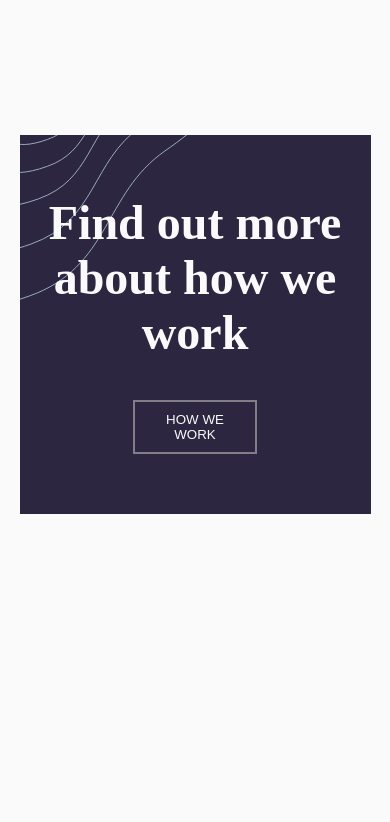
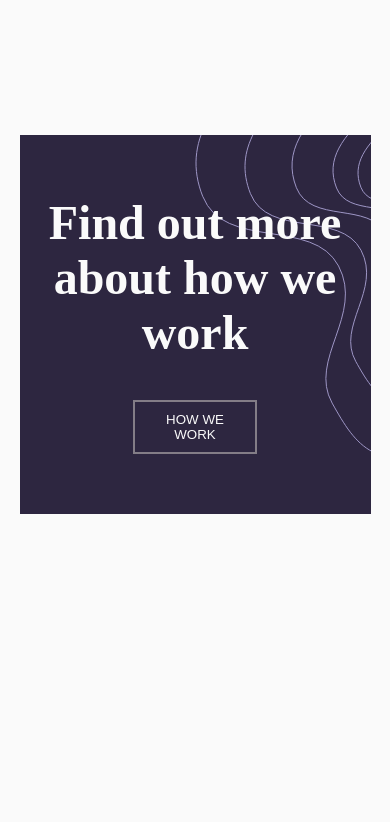
Before and after one commit to carissaayo/Projects-insure-landing-page-master, a plain HTML site: page index.html in a window 390 px wide. Shown: the part 2160-2982 px from the top of the page. Drawn offline with Linux system fonts and the light colour scheme.

Commit message:
how-we-work mobile background styles

```diff
--- a/css/styles.css
+++ b/css/styles.css
@@ -132,8 +132,9 @@ nav ul li{
     width: 90%;
     margin:30px auto;
     margin-bottom: 300px;
-    background-image: url(../images/bg-pattern-intro-left-mobile.svg);
+    background-image: url(../images/bg-pattern-how-we-work-mobile.svg);
     background-repeat: no-repeat;
+    background-position: 100% 0;
     color:hsl(0, 0%, 98%)
 }
 #how-we-work h2{
```
